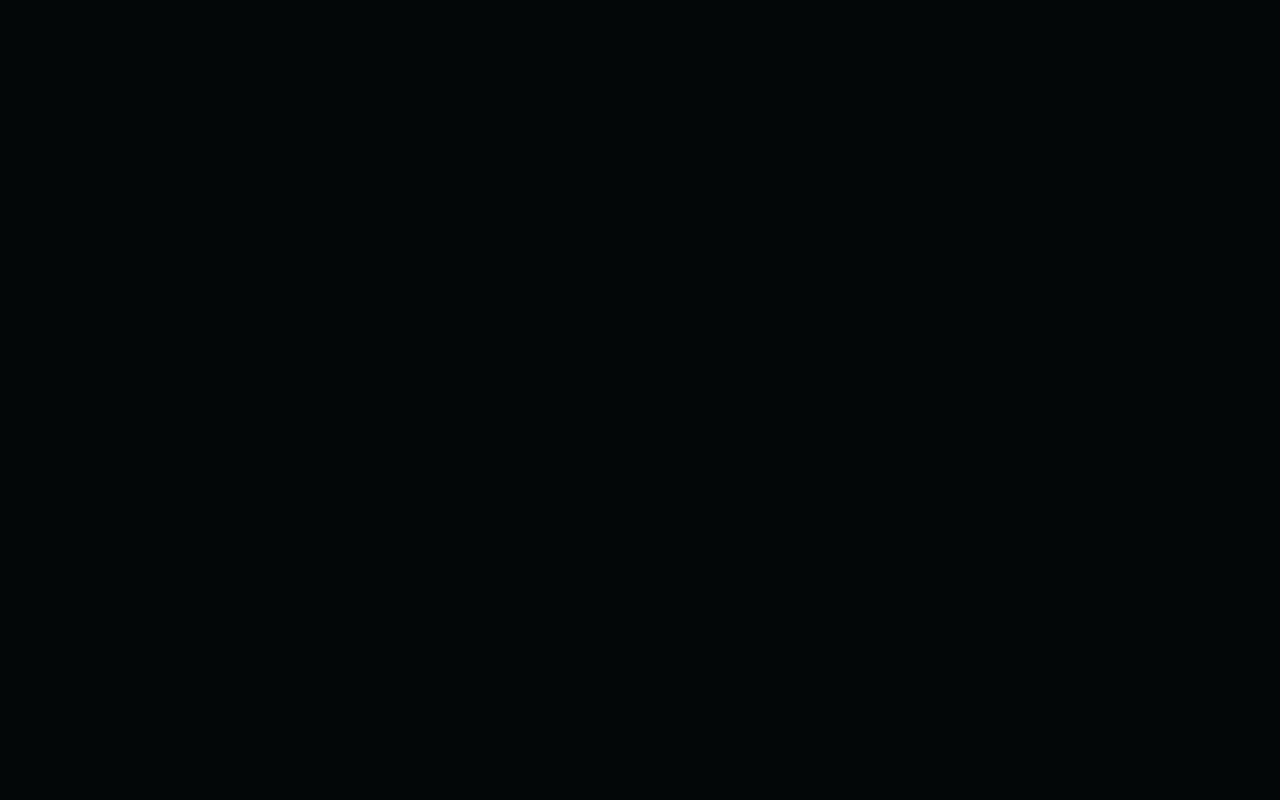
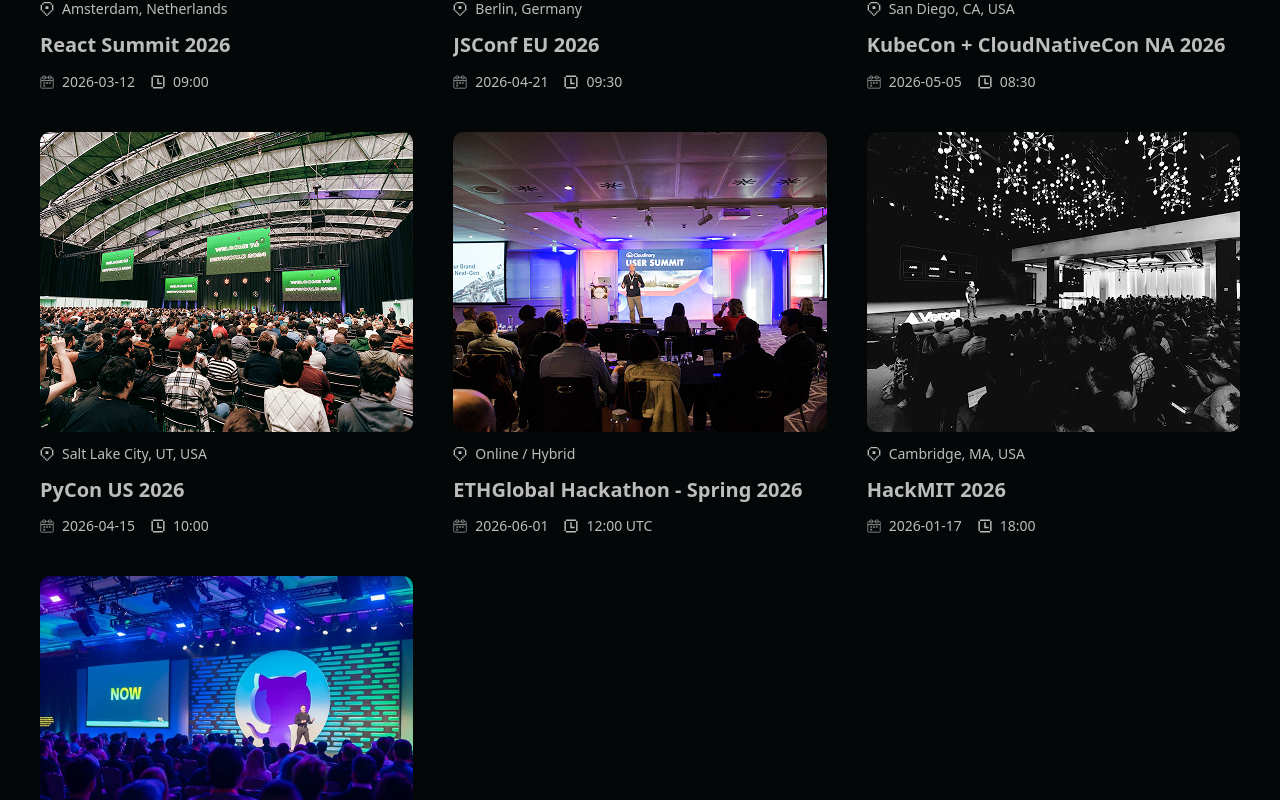
Before and after one commit to Bhavya-Vaishnav/DevEvent, a Next.js app: page / in a window 1280 px wide. Shown: the part 800-1600 px from the top of the page. Before the commit the page ends 800 px from the top, so only its background shows below. Built offline with nearby package versions, Linux system fonts and the light colour scheme; a web font is replaced by a local one.

Commit message:
Completed Home Page by adding Event Cards with proper details and icons.

```diff
--- a/app/layout.tsx
+++ b/app/layout.tsx
@@ -16,7 +16,7 @@
 
 export const metadata: Metadata = {
     title: "DevEvent",
-    description: "The Hib for Every Dev Event You Mustn't Miss",
+    description: "The Hub for Every Dev Event You Mustn't Miss",
 };
 
 export default function RootLayout({children,}: Readonly<{
--- a/app/page.tsx
+++ b/app/page.tsx
@@ -1,20 +1,22 @@
 import React from 'react'
 import ExploreBtn from "@/components/ExploreBtn";
+import EventCard from "@/components/EventCard";
+import {events} from "@/lib/constants";
+
 
 const Page = () => {
     return (
         <section>
             <h1 className="text-center">The Hub for Every Dev <br/> Event You Can't Miss</h1>
             <p className="text-center mt-5">Hackathons, Meetups, and Conferences, All in One Place</p>
-
             <ExploreBtn/>
-
             <div className="mt-20 space-y-7">
                 <h3>Featured Events</h3>
-
-                <ul className="events">
-                    {[1,2,3,4,5].map((event)=>(
-                        <li key={event}>Event {event}</li>
+                <ul className="events list-none">
+                    {events.map((event)=>(
+                        <li key={event.title}>
+                            <EventCard {...event}/>
+                        </li>
                     ))}
                 </ul>
             </div>
--- /dev/null
+++ b/components/EventCard.tsx
@@ -0,0 +1,36 @@
+import Link from "next/link";
+import Image from "next/image";
+
+interface Props {
+    title: string;
+    image: string;
+    slug: string;
+    location: string;
+    date: string;
+    time: string;
+}
+
+const EventCard = ({title, image, slug, location, date, time}: Props) => {
+    return (
+        <Link href={`/events/${slug}`} id="event-card">
+            <Image src={image} alt={title} width={410} height={300} className="poster"/>
+
+            <div className="flex flex-row gap-2">
+                <Image src="/icons/pin.svg" alt="location" width={14} height={14}/>
+                <p>{location}</p>
+            </div>
+            <p className="title">{title}</p>
+            <div className="datetime">
+                <div>
+                    <Image src="/icons/calendar.svg" alt="date" width={14} height={14}/>
+                    <p>{date}</p>
+                </div>
+                <div>
+                    <Image src="/icons/clock.svg" alt="time" width={14} height={14}/>
+                    <p>{time}</p>
+                </div>
+            </div>
+        </Link>
+    )
+}
+export default EventCard
--- a/components/NavBar.tsx
+++ b/components/NavBar.tsx
@@ -10,9 +10,9 @@
                     <p>DevEvent</p>
                 </Link>
                 <ul>
-                    <li href="/">Home</li>
-                    <li href="/">Events</li>
-                    <li href="/">Create Event</li>
+                    <li><Link href="/">Home</Link></li>
+                    <li><Link href="/">Events</Link></li>
+                    <li><Link href="/">Create Event</Link></li>
                 </ul>
             </nav>
         </header>
--- /dev/null
+++ b/lib/constants.ts
@@ -0,0 +1,75 @@
+export type Event = {
+  title: string;
+  image: string; // path relative to public, e.g. /images/event1.png
+  slug: string;
+  location: string;
+  date: string; // human-readable date (can be ISO or friendly)
+  time: string; // human-readable time or range
+  description?: string;
+};
+
+export const events: Event[] = [
+  {
+    title: "React Summit 2026",
+    image: "/images/event1.png",
+    slug: "react-summit-2026",
+    location: "Amsterdam, Netherlands",
+    date: "2026-03-12",
+    time: "09:00",
+    description: "A major React community conference with talks, workshops, and networking focused on React and the surrounding ecosystem.",
+  },
+  {
+    title: "JSConf EU 2026",
+    image: "/images/event2.png",
+    slug: "jsconf-eu-2026",
+    location: "Berlin, Germany",
+    date: "2026-04-21",
+    time: "09:30",
+    description: "European JavaScript conference covering language features, frameworks, tooling, and large-scale JS architectures.",
+  },
+  {
+    title: "KubeCon + CloudNativeCon NA 2026",
+    image: "/images/event3.png",
+    slug: "kubecon-cloudnative-2026",
+    location: "San Diego, CA, USA",
+    date: "2026-05-05",
+    time: "08:30",
+    description: "The flagship conference for Kubernetes and cloud native technologies with case studies, training, and community events.",
+  },
+  {
+    title: "PyCon US 2026",
+    image: "/images/event4.png",
+    slug: "pycon-us-2026",
+    location: "Salt Lake City, UT, USA",
+    date: "2026-04-15",
+    time: "10:00",
+    description: "Annual gathering of the Python community: talks, sprints, and workshops for developers and scientists.",
+  },
+  {
+    title: "ETHGlobal Hackathon - Spring 2026",
+    image: "/images/event5.png",
+    slug: "ethglobal-hack-spring-2026",
+    location: "Online / Hybrid",
+    date: "2026-06-01",
+    time: "12:00 UTC",
+    description: "A global hackathon for builders in the Web3 / Ethereum ecosystem — workshops, prizes, and mentorship.",
+  },
+  {
+    title: "HackMIT 2026",
+    image: "/images/event6.png",
+    slug: "hackmit-2026",
+    location: "Cambridge, MA, USA",
+    date: "2026-01-17",
+    time: "18:00",
+    description: "One of the largest student-run hackathons featuring hardware and software tracks, mentorship, and sponsor challenges.",
+  },
+  {
+    title: "Next.js Conf 2026",
+    image: "/images/event-full.png",
+    slug: "nextjs-conf-2026",
+    location: "London, UK",
+    date: "2026-02-10",
+    time: "09:00",
+    description: "Official Next.js conference for framework updates, performance talks, and real-world use cases.",
+  },
+];
```
